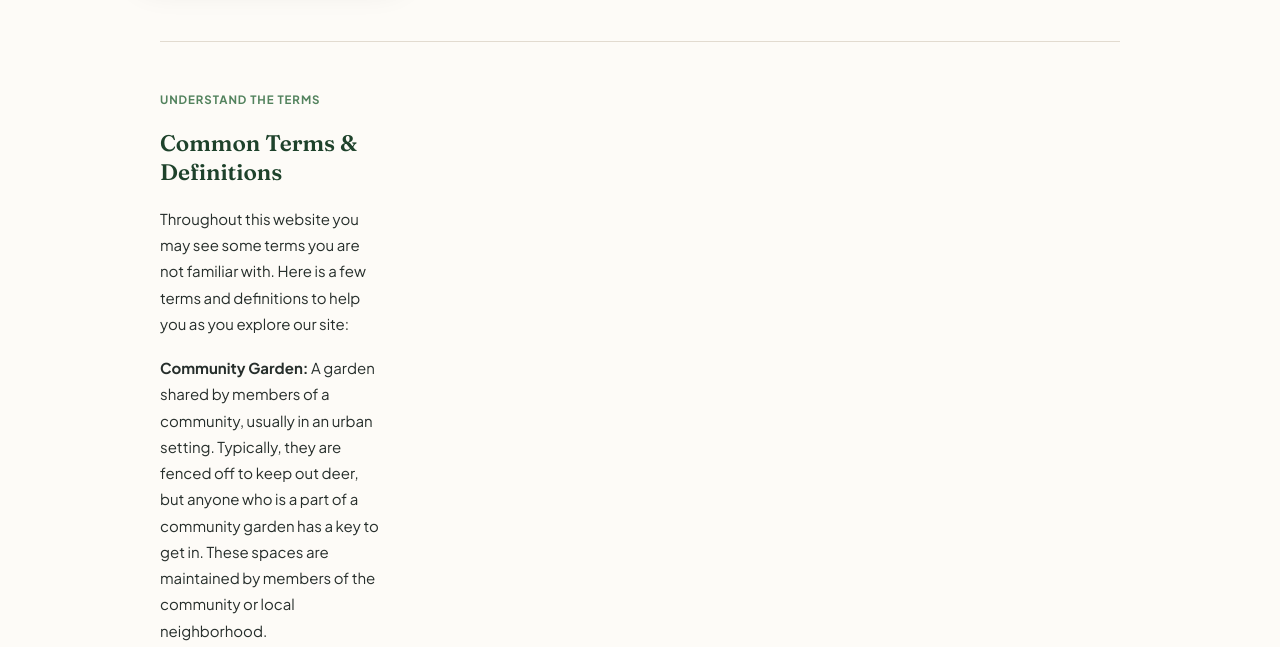
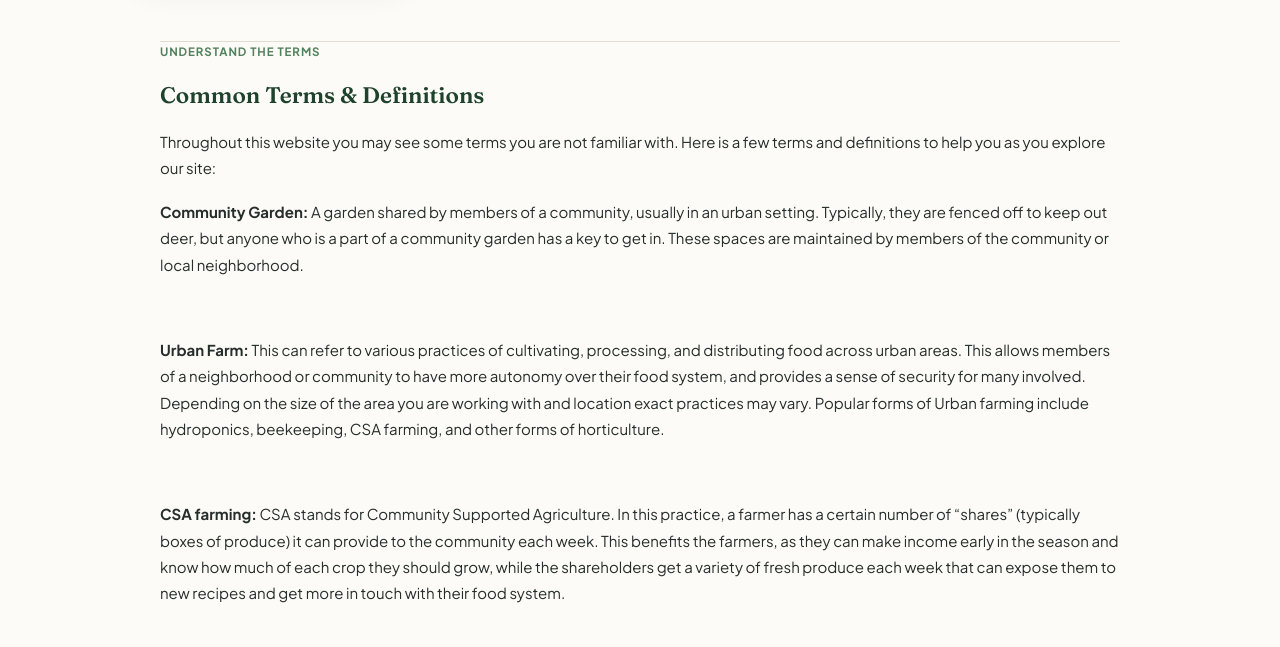
Before and after one commit to estheraduamah/massfoodinsecurity, a plain HTML site: page index.html in a window 1280 px wide. Shown: the part 373-1020 px from the top of the page. Drawn offline with Linux system fonts and the light colour scheme.

Commit message:
'Index' Formatting test 4
Removed classes from terms section to attempt to fix the formatting.

```diff
--- a/index.html
+++ b/index.html
@@ -132,9 +132,9 @@
 
 
   <!--TERMS AND DEFINITIONS-->
-  <section class = 'home-hero'>
+  <section>
 
-    <div class='project-blurb-section'>
+    <div>
       <span class="eyebrow">UNDERSTAND THE TERMS</span>
 
       <h1>Common Terms &amp; Definitions</h1>
```
